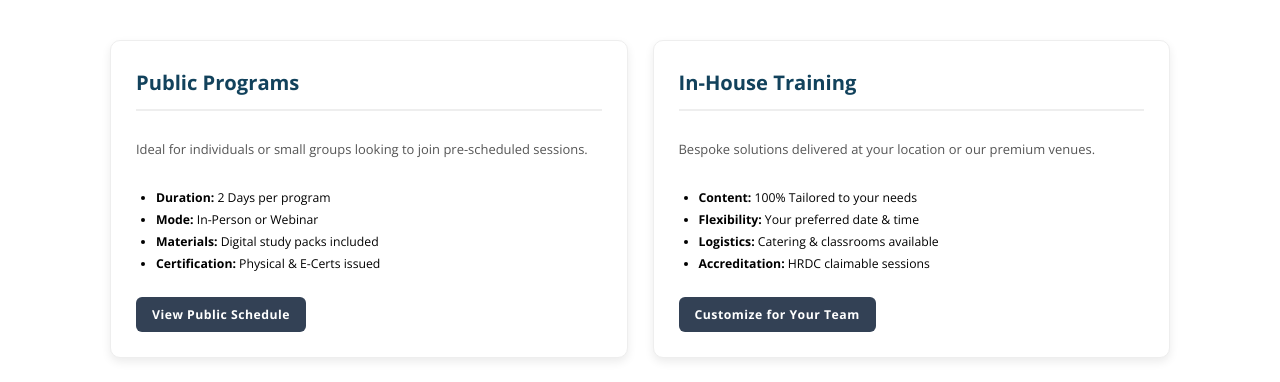
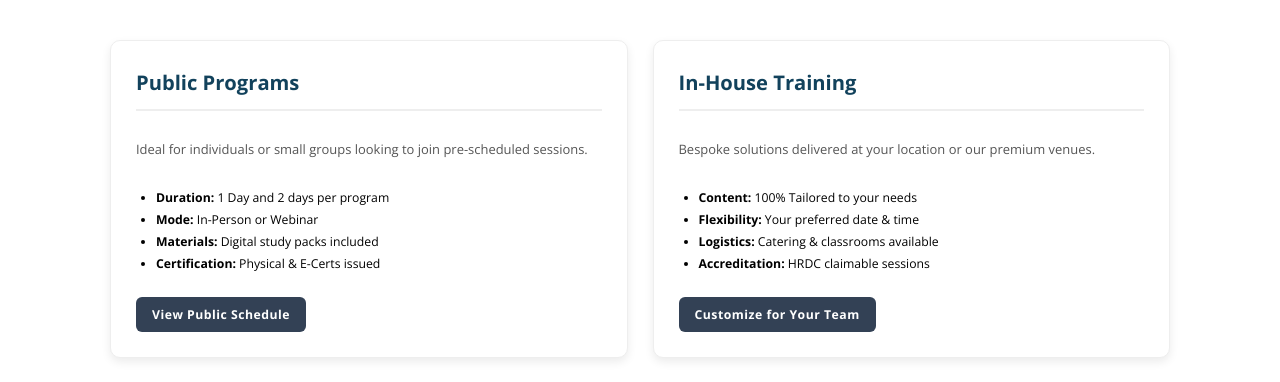
Before and after one commit to kiaarjen27/cxcons, a Jekyll site: the page built from programs/index.html, in a window 1280 px wide. Shown: the part 483-865 px from the top of the page. Built offline with Jekyll 4.4.1, drawn with Linux system fonts in a browser that asks for light colours.

Commit message:
Update index.html

```diff
--- a/programs/index.html
+++ b/programs/index.html
@@ -20,7 +20,7 @@ description: Your Future Starts Here. Design and organize internal training for
         <h2 style="color: #12425c; font-size: 1.4em; border-bottom: 2px solid #eee; padding-bottom: 10px;">Public Programs</h2>
         <p style="font-size: 0.9em; color: #555;">Ideal for individuals or small groups looking to join pre-scheduled sessions.</p>
         <ul style="padding-left: 20px; font-size: 0.85em; line-height: 1.8;">
-          <li><strong>Duration:</strong> 2 Days per program</li>
+          <li><strong>Duration:</strong> 1 Day and 2 days per program</li>
           <li><strong>Mode:</strong> In-Person or Webinar</li>
           <li><strong>Materials:</strong> Digital study packs included</li>
           <li><strong>Certification:</strong> Physical & E-Certs issued</li>
```
